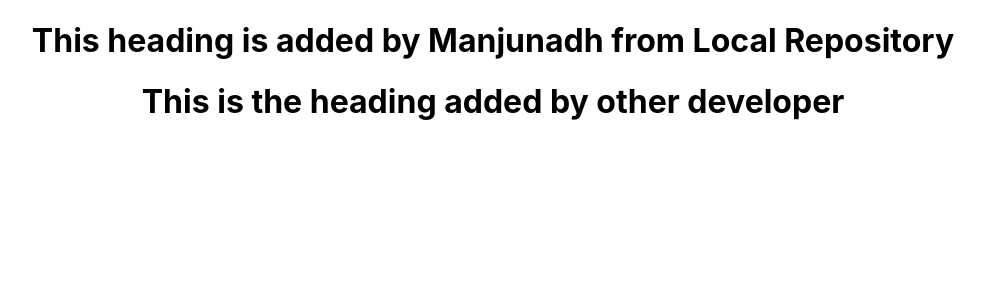
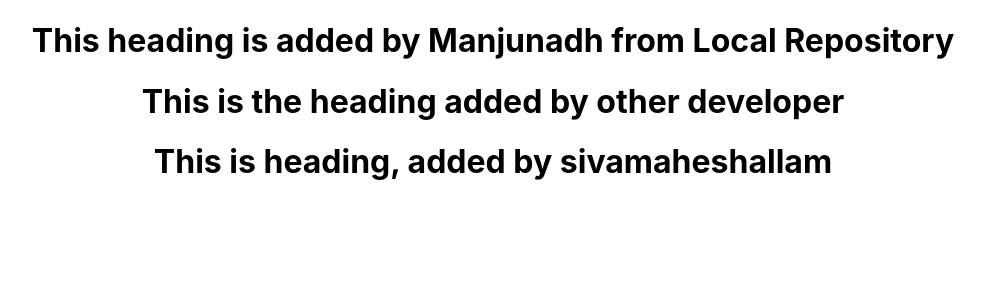
Before and after one commit to manjunadhb/Rep2212, a React (Create React App) app in the folder project/: page / in a window 1280 px wide. Shown: the top 300 px of the page, without its empty margins (147-1131 px from the left). Built offline with nearby package versions, Linux system fonts and the light colour scheme.

Commit message:
Update App.js

```diff
--- a/project/src/App.js
+++ b/project/src/App.js
@@ -6,6 +6,7 @@ function App() {
     <div className="App">
       <h1>This heading is added by Manjunadh from Local Repository</h1>
     <h1>This is the heading added by other developer</h1>
+    <h1>This is heading, added by sivamaheshallam </h1>
     </div>
   );
 }
```
